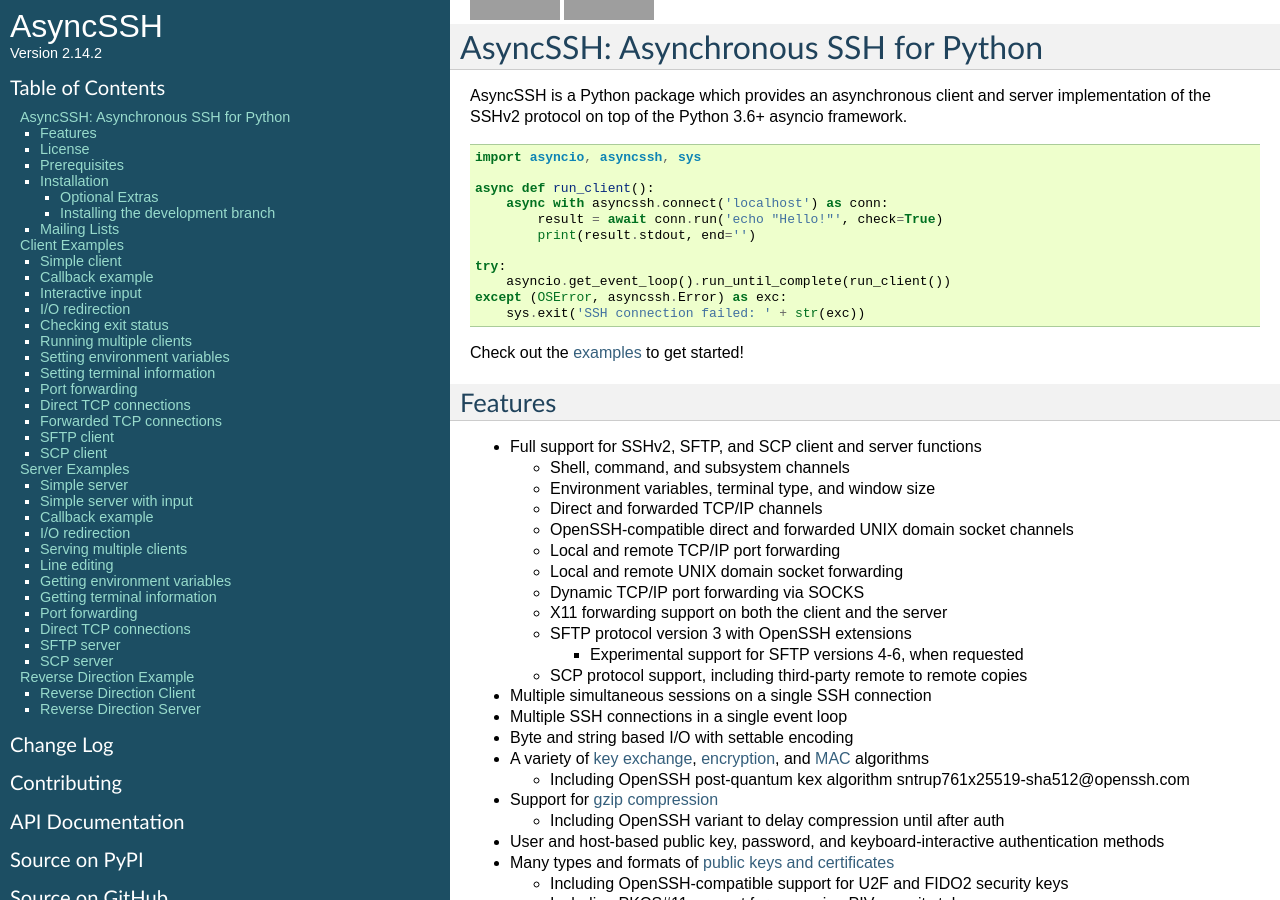
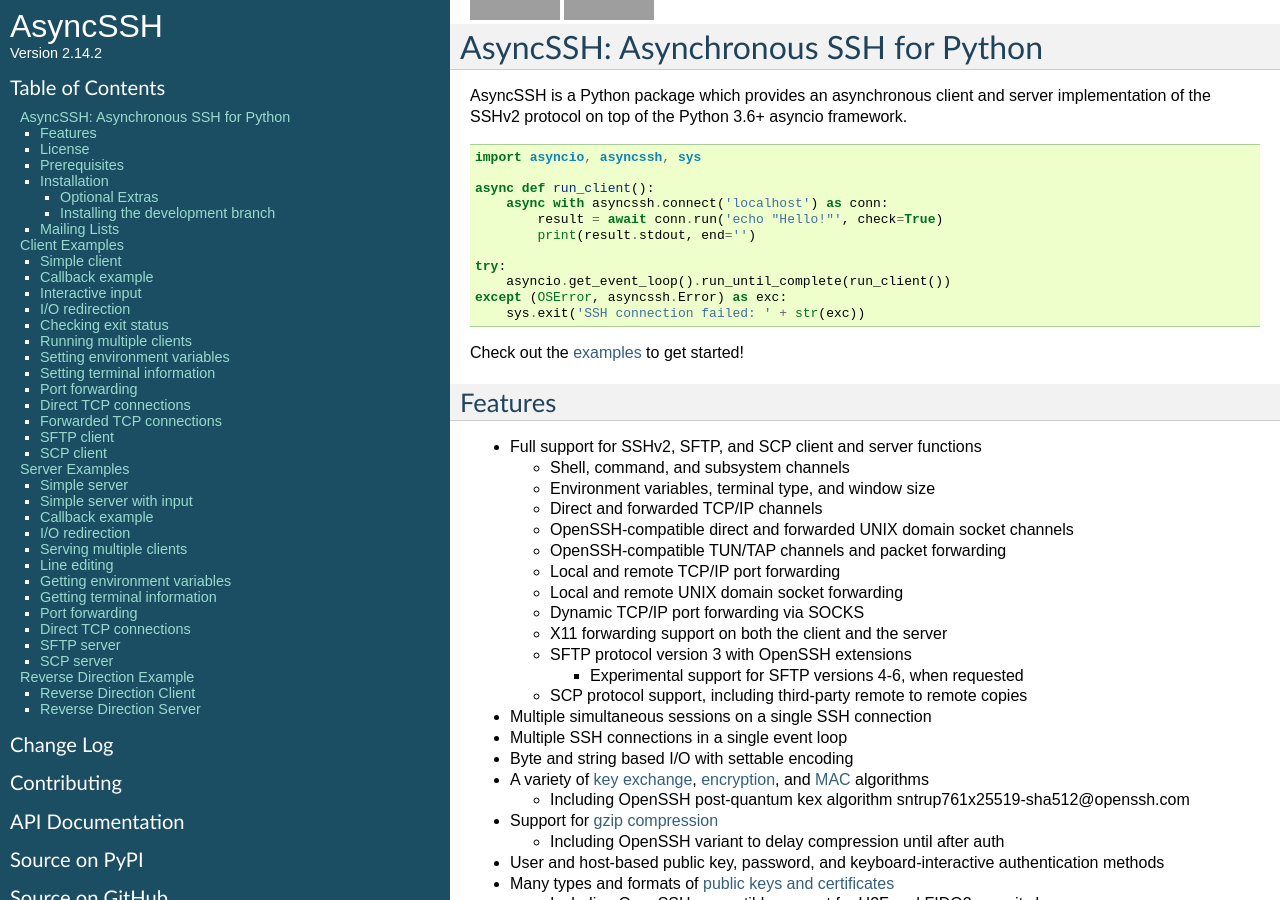
Before and after one commit to ronf/asyncssh, a Sphinx documentation site: the page built from docs/index.rst, in a window 1280 px wide and 900 px high. Built offline with Sphinx 7.4.7, drawn with Linux system fonts in a browser that asks for light colours; grey boxes are pictures that could not be loaded.

Commit message:
Update documentation with more details about TUN/TAP support

```diff
--- a/README.rst
+++ b/README.rst
@@ -41,6 +41,7 @@ Features
   * Environment variables, terminal type, and window size
   * Direct and forwarded TCP/IP channels
   * OpenSSH-compatible direct and forwarded UNIX domain socket channels
+  * OpenSSH-compatible TUN/TAP channels and packet forwarding
   * Local and remote TCP/IP port forwarding
   * Local and remote UNIX domain socket forwarding
   * Dynamic TCP/IP port forwarding via SOCKS
--- a/docs/api.rst
+++ b/docs/api.rst
@@ -37,20 +37,23 @@ Once an SSH client connection is established and authentication is successful,
 multiple simultaneous channels can be opened on it.  This is accomplished
 calling methods such as :meth:`create_session()
 <SSHClientConnection.create_session>`, :meth:`create_connection()
-<SSHClientConnection.create_connection>`, and :meth:`create_unix_connection()
-<SSHClientConnection.create_unix_connection>` on the
-:class:`SSHClientConnection` object. The client can also set up listeners on
-remote TCP ports and UNIX domain sockets by calling :meth:`create_server()
-<SSHClientConnection.create_server>` and :meth:`create_unix_server()
-<SSHClientConnection.create_unix_server>`. All of these methods take
-``session_factory`` arguments that return :class:`SSHClientSession`,
-:class:`SSHTCPSession`, or :class:`SSHUNIXSession` objects used to manage
-the channels once they are open. Alternately, channels can be opened using
-:meth:`open_session() <SSHClientConnection.open_session>`,
-:meth:`open_connection() <SSHClientConnection.open_connection>`, or
+<SSHClientConnection.create_connection>`, :meth:`create_unix_connection()
+<SSHClientConnection.create_unix_connection>`, :meth:`create_tun()
+<SSHClientConnection.create_tun>`, and :meth:`create_tap()
+<SSHClientConnection.create_tap>` on the :class:`SSHClientConnection` object.
+The client can also set up listeners on remote TCP ports and UNIX domain
+sockets by calling :meth:`create_server() <SSHClientConnection.create_server>`
+and :meth:`create_unix_server() <SSHClientConnection.create_unix_server>`.
+All of these methods take ``session_factory`` arguments that return
+:class:`SSHClientSession`, :class:`SSHTCPSession`, or :class:`SSHUNIXSession`
+objects used to manage the channels once they are open. Alternately, channels
+can be opened using :meth:`open_session() <SSHClientConnection.open_session>`,
+:meth:`open_connection() <SSHClientConnection.open_connection>`,
 :meth:`open_unix_connection() <SSHClientConnection.open_unix_connection>`,
-which return :class:`SSHReader` and :class:`SSHWriter` objects that can be
-used to perform I/O on the channel. The methods :meth:`start_server()
+:meth:`open_tun() <SSHClientConnection.open_tun>`, or
+:meth:`open_tap() <SSHClientConnection.open_tap>`, which return
+:class:`SSHReader` and :class:`SSHWriter` objects that can be used to
+perform I/O on the channel. The methods :meth:`start_server()
 <SSHClientConnection.start_server>` and :meth:`start_unix_server()
 <SSHClientConnection.start_unix_server>` can be used to set up listeners on
 remote TCP ports or UNIX domain sockets and get back these :class:`SSHReader`
@@ -84,16 +87,21 @@ to a UNIX domain socket or vice-versa can be set up using the functions
 :meth:`forward_remote_port_to_path()
 <SSHClientConnection.forward_remote_port_to_path>`, and
 :meth:`forward_remote_path_to_port()
-<SSHClientConnection.forward_remote_path_to_port>`.
-
-In these cases, data transfer on
-the channels is managed automatically by AsyncSSH whenever new connections
-are opened, so custom session objects are not required.
+<SSHClientConnection.forward_remote_path_to_port>`. In these cases, data
+transfer on the channels is managed automatically by AsyncSSH whenever new
+connections are opened, so custom session objects are not required.
 
 Dynamic TCP port forwarding can be set up by calling :meth:`forward_socks()
 <SSHClientConnection.forward_socks>`. The SOCKS listener set up by
 AsyncSSH on the requested port accepts SOCKS connect requests and is
 compatible with SOCKS versions 4, 4a, and 5.
+
+Bidirectional packet forwarding at layer 2 or 3 is also supported using
+the functions :meth:`forward_tun() <SSHClientConnection.forward_tun>` and
+:meth:`forward_tap() <SSHClientConnection.forward_tap>` to set up tunnels
+between local and remote TUN or TAP interfaces. Once a tunnel is established,
+packets arriving on TUN/TAP interfaces on either side are sent over the
+tunnel and automatically sent out the TUN/TAP interface on the other side.
 
 When an SSH server receives a new connection and authentication is successful,
 handlers such as :meth:`session_requested() <SSHServer.session_requested>`,
```
